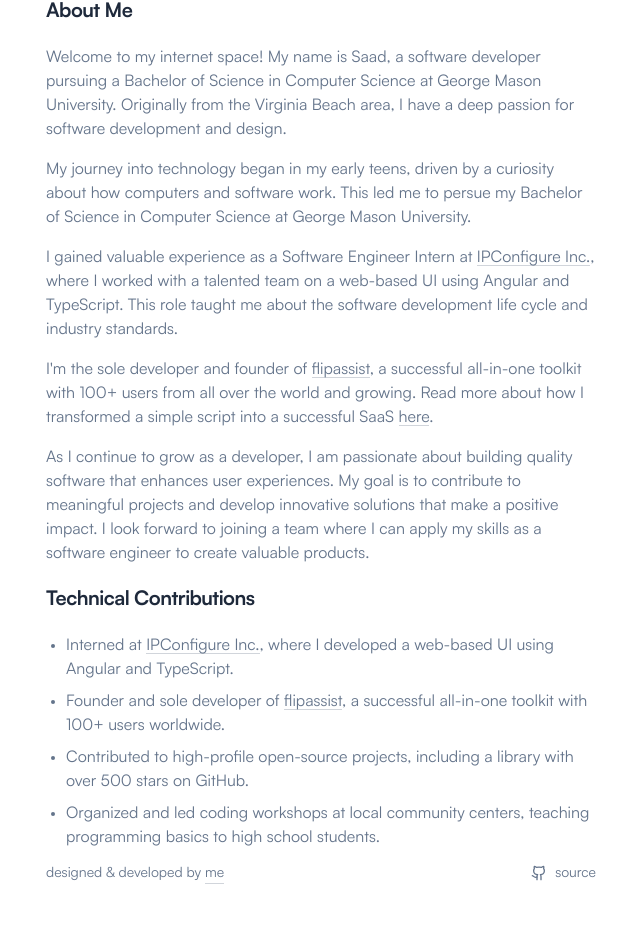
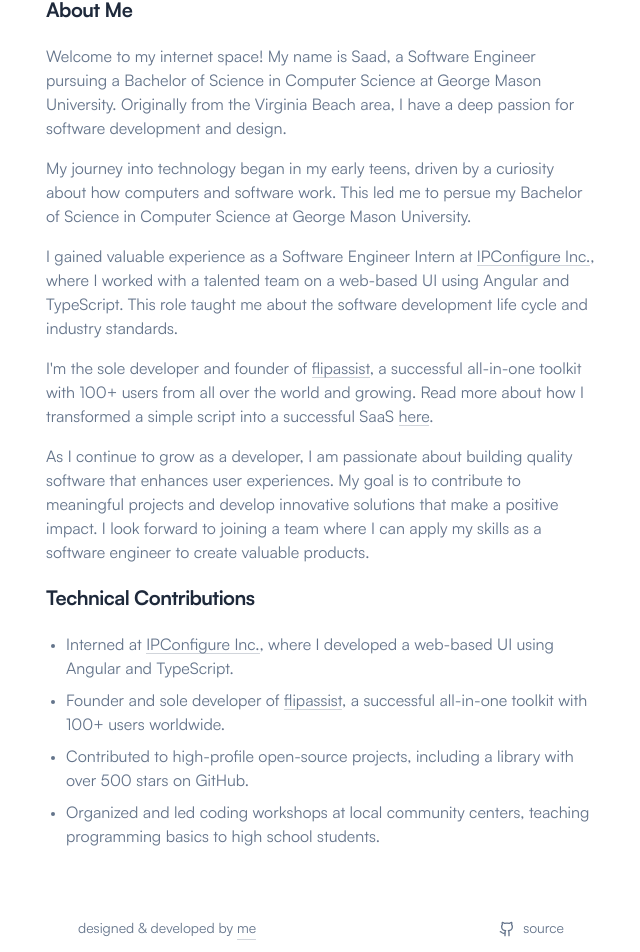
Before and after one commit to sa6ds/saadsadouk.com, a Next.js app: page /about in a window 1280 px wide. Shown: the part 189-1141 px from the top of the page, without its empty margins (319-959 px from the left). Before the commit the page ends 1118 px from the top, so only its background shows below. Built offline with nearby package versions, Linux system fonts and the light colour scheme.

Commit message:
type fixes & minor tweaks

```diff
--- a/src/app/(auth)/PageLayout.tsx
+++ b/src/app/(auth)/PageLayout.tsx
@@ -4,11 +4,13 @@ import { ReactNode } from "react";
 
 export default function PageLayout({ children }: { children: ReactNode }) {
   return (
-    <main className="flex min-h-screen flex-col items-center my-10 mx-4 sm:mx-6 lg:mx-8">
-      <div className="w-full max-w-[550px]">
-        <Navbar />
+    <main className="flex min-h-screen flex-col">
+      <div className="flex-grow flex flex-col items-center my-10 mx-4 sm:mx-6 lg:mx-8">
+        <div className="w-full max-w-[550px]">
+          <Navbar />
+        </div>
+        <div className="w-full max-w-[550px] flex-grow">{children}</div>
       </div>
-      <div className="w-full max-w-[550px] flex-grow">{children}</div>
       <Footer />
     </main>
   );
--- a/src/app/(auth)/about/page.tsx
+++ b/src/app/(auth)/about/page.tsx
@@ -38,7 +38,7 @@ export default function About() {
           About Me
         </h3>
         <p>
-          Welcome to my internet space! My name is Saad, a software developer
+          Welcome to my internet space! My name is Saad, a Software Engineer
           pursuing a Bachelor of Science in Computer Science at George Mason
           University. Originally from the Virginia Beach area, I have a deep
           passion for software development and design.
--- a/src/app/(auth)/resume/page.tsx
+++ b/src/app/(auth)/resume/page.tsx
@@ -101,7 +101,7 @@ export default function Resume() {
           <div>
             <div className="flex justify-between items-center">
               <h3 className="font-bold text-slate-800 dark:text-slate-50">
-                Software Developer Intern
+                Software Engineer Intern
               </h3>
               <span className="text-sm text-slate-500 dark:text-slate-400">
                 2022 - 2022
--- a/src/app/components/footer/Footer.tsx
+++ b/src/app/components/footer/Footer.tsx
@@ -2,12 +2,12 @@ import Link from "next/link";
 
 export function Footer() {
   return (
-    <footer className="w-full mt-auto">
-      <div className="w-full max-w-[550px] flex h-8 items-center justify-between mx-auto">
+    <footer className="w-full py-4">
+      <div className="w-full max-w-[550px] flex h-8 items-center justify-between mx-auto px-4 sm:px-6 lg:px-8">
         <div className="flex items-center gap-1 text-sm text-slate-500 dark:text-slate-400">
           <span>designed & developed by</span>
           <Link
-            href="https://github.com/sa6ds"
+            href="https://www.saadsadouk.com/"
             target="_blank"
             rel="noopener noreferrer"
             className="border-b border-gray-300 transition-[border-color] hover:border-gray-600 dark:border-gray-500 dark:hover:border-white"
```
Also changed, not shown: src/app/content/blog/from-script-to-saas.md (+4 -4 lines).
